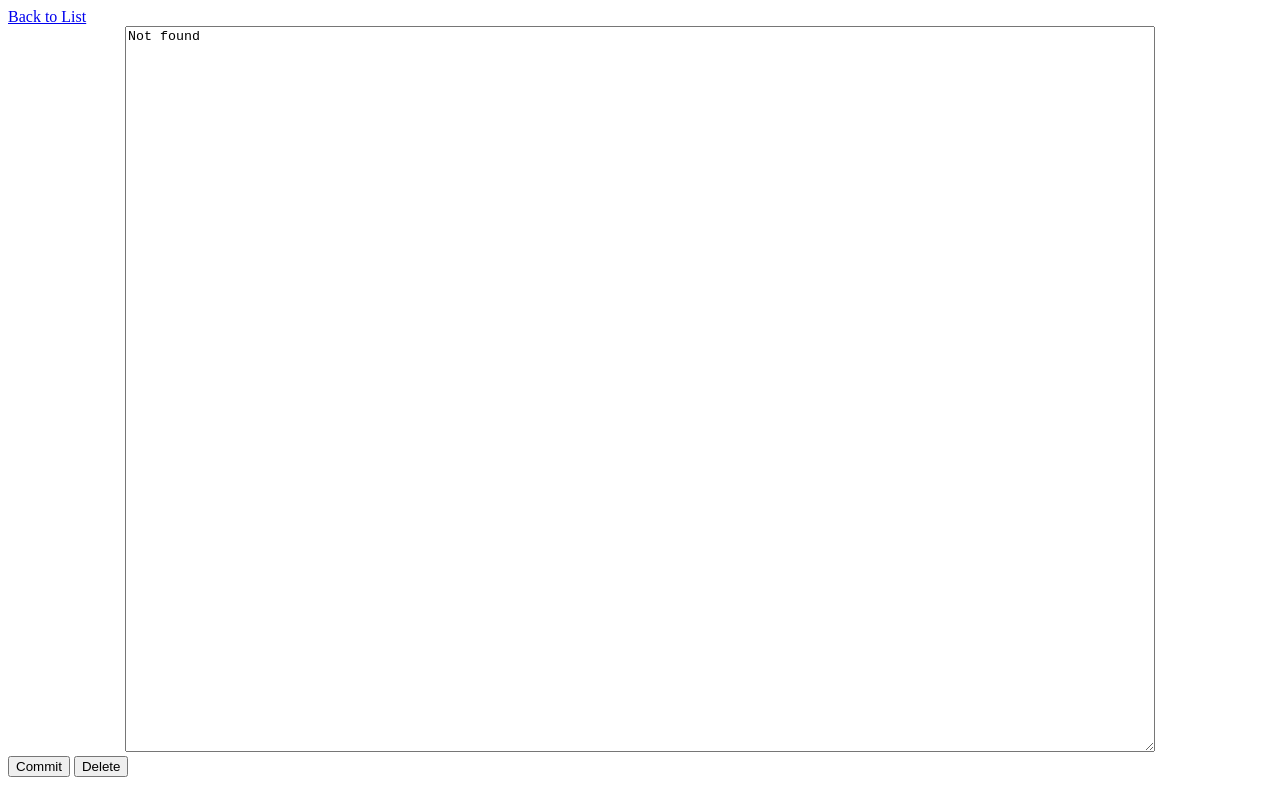
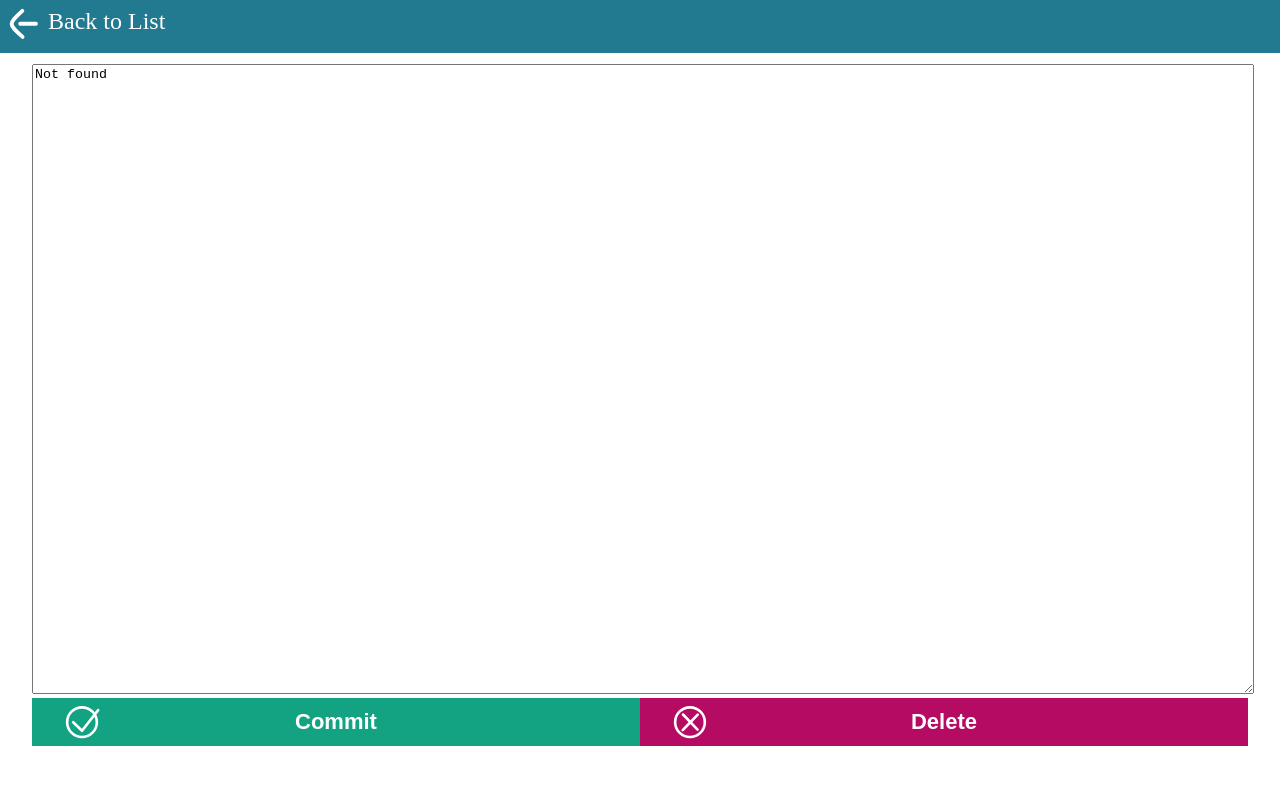
Before and after one commit to Ff-c109/CNoteServer, a website: page notetaking.html in a window 1280 px wide. Drawn offline with Linux system fonts and the light colour scheme; no server answers.

Commit message:
[v1.1.0] Better UI

```diff
--- /dev/null
+++ b/css/notetaking.css
@@ -0,0 +1,78 @@
+div.backToList {
+	position: fixed;
+	left: 0px;
+	top: 0px;
+	height: 3.3rem;
+	width: 100%;
+	background-color: #227a90;
+}
+svg.back {
+	position: absolute;
+	left: 8px;
+	top: 8px;
+	width: 2rem;
+	height: 2rem;
+	filter: invert(1);
+}
+div.title {
+	position: absolute;
+	left: 3rem;
+	top: 8px;
+	font-size: 24px;
+	color: #FFF;
+}
+div.content {
+	position: absolute;
+	top: 4rem;
+	left: 2rem;
+	right: 2rem;
+	bottom: 7rem;
+}
+textarea {
+	position: relative;
+	width: 100%;
+	height: 100%;
+}
+div.commitArea {
+	position: relative;
+	width: 100%;
+	height: 3rem;
+}
+input.commitButton {
+	position: absolute;
+	width: 50%;
+	left: 0px;
+	top: 0px;
+	bottom: 0px;
+	background-color: #13a383;
+	color: #FFF;
+	border: none;
+	font-weight: 800;
+	font-size: 22px;
+}
+input.deleteButton {
+	position: absolute;
+	width: 50%;
+	left: 50%;
+	top: 0px;
+	bottom: 0px;
+	background-color: #b50b63;
+	color: #FFF;
+	border: none;
+	font-size: 22px;
+	font-weight: 800;
+}
+svg.save {
+	position: absolute;
+	height: 80%;
+	top: 10%;
+	left: 0px;
+	filter: invert(1);
+}
+svg.delete {
+	position: absolute;
+	height: 80%;
+	top:10%;
+	left: 50%;
+	filter: invert(1);
+}
--- a/notetaking.html
+++ b/notetaking.html
@@ -2,14 +2,183 @@
 <html>
 	<head>
 		<meta charset="utf-8" />
+		<link rel="stylesheet" href="/css/notetaking.css">
 		<title> Take Note </title>
 	</head>
 	<body>
-		<a href="/list">Back to List</a>
-		<center><textarea style="width: 80vw; height: 90vh;" id="note"></textarea></center>
-		<input type="button" id="commitButton" value="Commit" />
-		<input type="button" id="deleteButton" value="Delete" />
+		<a href="/list">
+			<div class="backToList">
+<svg class="back"
+   width="100"
+   height="100"
+   viewBox="0 0 26.458333 26.458333"
+   version="1.1"
+   id="svg5"
+   inkscape:version="1.2.2 (b0a8486541, 2022-12-01)"
+   sodipodi:docname="back.svg"
+   xmlns:inkscape="http://www.inkscape.org/namespaces/inkscape"
+   xmlns:sodipodi="http://sodipodi.sourceforge.net/DTD/sodipodi-0.dtd"
+   xmlns="http://www.w3.org/2000/svg"
+   xmlns:svg="http://www.w3.org/2000/svg">
+  <sodipodi:namedview
+     id="namedview7"
+     pagecolor="#ffffff"
+     bordercolor="#000000"
+     borderopacity="0.25"
+     inkscape:showpageshadow="2"
+     inkscape:pageopacity="0.0"
+     inkscape:pagecheckerboard="0"
+     inkscape:deskcolor="#d1d1d1"
+     inkscape:document-units="mm"
+     showgrid="false"
+     inkscape:lockguides="true"
+     inkscape:zoom="3.9912249"
+     inkscape:cx="50.235204"
+     inkscape:cy="47.353883"
+     inkscape:window-width="1854"
+     inkscape:window-height="951"
+     inkscape:window-x="0"
+     inkscape:window-y="20"
+     inkscape:window-maximized="1"
+     inkscape:current-layer="layer1" />
+  <defs
+     id="defs2" />
+  <g
+     inkscape:label="Layer 1"
+     inkscape:groupmode="layer"
+     id="layer1">
+    <path
+       style="fill:none;stroke:#000000;stroke-width:3.165;stroke-linecap:round;stroke-linejoin:round;stroke-dasharray:none"
+       d="M 11.864972,2.385322 C 0,13.229167 0,13.229167 12.063846,23.863691"
+       id="path3804"
+       sodipodi:nodetypes="cc" />
+    <path
+       style="fill:none;stroke:#000000;stroke-width:3.16499531;stroke-linecap:round;stroke-dasharray:none"
+       d="M 10.073945,12.993087 H 23.133324"
+       id="path3806"
+       sodipodi:nodetypes="cc" />
+  </g>
+</svg>
+
+				<div class="title">Back to List</div>
+				<p></p>
+			</div>
+		</a>
+		<div class="content">
+		<textarea id="note"></textarea>
+		<div class="commitArea">
+		<input type="button" class="commitButton" id="commitButton" value="Commit" />
+		<input type="button" class="deleteButton" id="deleteButton" value="Delete" />
+<svg class="save"
+   width="100"
+   height="100"
+   viewBox="0 0 26.458333 26.458333"
+   version="1.1"
+   id="svg8287"
+   inkscape:version="1.2.2 (b0a8486541, 2022-12-01)"
+   sodipodi:docname="save.svg"
+   xmlns:inkscape="http://www.inkscape.org/namespaces/inkscape"
+   xmlns:sodipodi="http://sodipodi.sourceforge.net/DTD/sodipodi-0.dtd"
+   xmlns="http://www.w3.org/2000/svg"
+   xmlns:svg="http://www.w3.org/2000/svg">
+  <sodipodi:namedview
+     id="namedview8289"
+     pagecolor="#ffffff"
+     bordercolor="#000000"
+     borderopacity="0.25"
+     inkscape:showpageshadow="2"
+     inkscape:pageopacity="0.0"
+     inkscape:pagecheckerboard="0"
+     inkscape:deskcolor="#d1d1d1"
+     inkscape:document-units="mm"
+     showgrid="false"
+     inkscape:zoom="3.9912249"
+     inkscape:cx="29.439584"
+     inkscape:cy="70.655001"
+     inkscape:window-width="1854"
+     inkscape:window-height="951"
+     inkscape:window-x="0"
+     inkscape:window-y="20"
+     inkscape:window-maximized="1"
+     inkscape:current-layer="layer1" />
+  <defs
+     id="defs8284" />
+  <g
+     inkscape:label="Layer 1"
+     inkscape:groupmode="layer"
+     id="layer1">
+    <circle
+       style="fill:none;stroke:#000000;stroke-width:1.8;stroke-linecap:round;stroke-linejoin:round;stroke-dasharray:none"
+       id="path13911"
+       cx="13.229166"
+       cy="13.229166"
+       r="10.23794" />
+    <path
+       style="fill:none;stroke:#000000;stroke-width:1.8;stroke-linecap:round;stroke-linejoin:round;stroke-dasharray:none"
+       d="M 7.1594561,13.229166 13.229167,19.158174 24.367106,4.9055533"
+       id="path13913" />
+  </g>
+</svg>
+<svg class="delete"
+   width="100"
+   height="100"
+   viewBox="0 0 26.458333 26.458333"
+   version="1.1"
+   id="svg17675"
+   inkscape:version="1.2.2 (b0a8486541, 2022-12-01)"
+   sodipodi:docname="delete.svg"
+   xmlns:inkscape="http://www.inkscape.org/namespaces/inkscape"
+   xmlns:sodipodi="http://sodipodi.sourceforge.net/DTD/sodipodi-0.dtd"
+   xmlns="http://www.w3.org/2000/svg"
+   xmlns:svg="http://www.w3.org/2000/svg">
+  <sodipodi:namedview
+     id="namedview17677"
+     pagecolor="#ffffff"
+     bordercolor="#000000"
+     borderopacity="0.25"
+     inkscape:showpageshadow="2"
+     inkscape:pageopacity="0.0"
+     inkscape:pagecheckerboard="0"
+     inkscape:deskcolor="#d1d1d1"
+     inkscape:document-units="mm"
+     showgrid="false"
+     inkscape:zoom="5.6444444"
+     inkscape:cx="15.324803"
+     inkscape:cy="43.405512"
+     inkscape:window-width="1854"
+     inkscape:window-height="951"
+     inkscape:window-x="0"
+     inkscape:window-y="20"
+     inkscape:window-maximized="1"
+     inkscape:current-layer="layer1" />
+  <defs
+     id="defs17672" />
+  <g
+     inkscape:label="Layer 1"
+     inkscape:groupmode="layer"
+     id="layer1">
+    <circle
+       style="fill:none;stroke:#000000;stroke-width:1.8;stroke-linecap:round;stroke-linejoin:round;stroke-dasharray:none"
+       id="path13911"
+       cx="13.229167"
+       cy="13.229167"
+       r="10.23794" />
+    <path
+       style="fill:none;stroke:#000000;stroke-width:1.8;stroke-linecap:round;stroke-linejoin:round"
+       d="M 8.428125,7.9359375 18.421875,18.375"
+       id="path22709"
+       sodipodi:nodetypes="cc" />
+    <path
+       style="fill:none;stroke:#000000;stroke-width:1.8;stroke-linecap:round;stroke-linejoin:round"
+       d="M 8.203125,18.703125 18.585937,7.9921875"
+       id="path22711"
+       sodipodi:nodetypes="cc" />
+  </g>
+</svg>
+
+		</div>
 		<div id="submit"></div>
+		</div>
 		<script>
 			var note = window.location.hash;
 			const xhr = new XMLHttpRequest();
```
Also changed, not shown: img/back.svg (added), img/delete.svg (added), img/save.svg (added), 2 other files.
